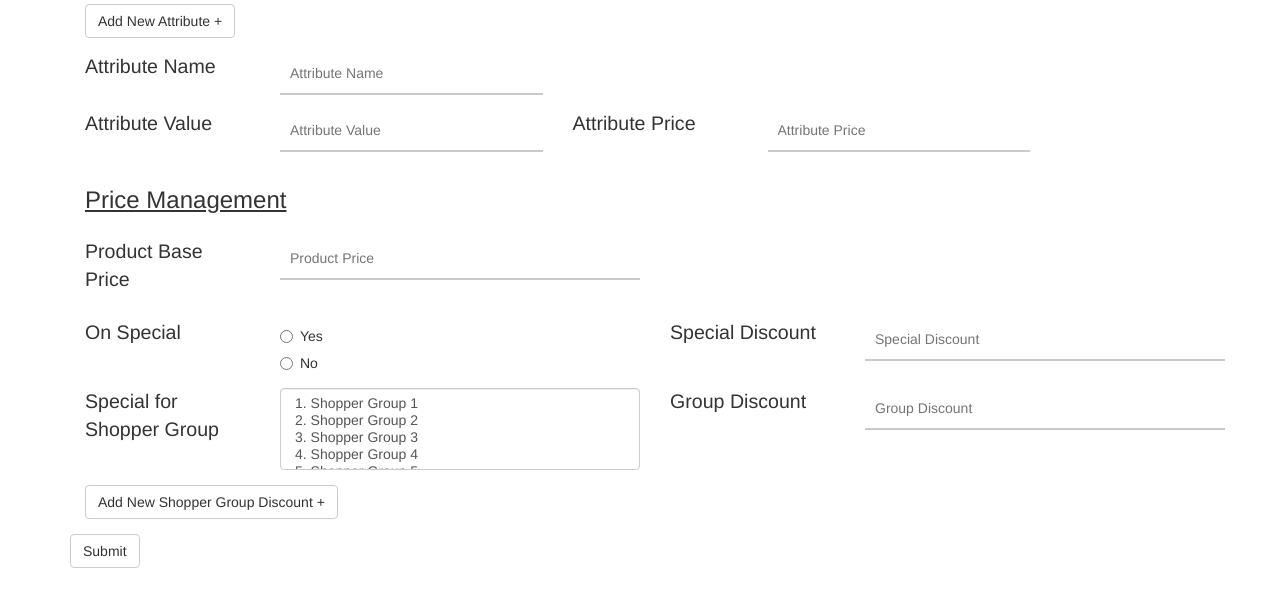
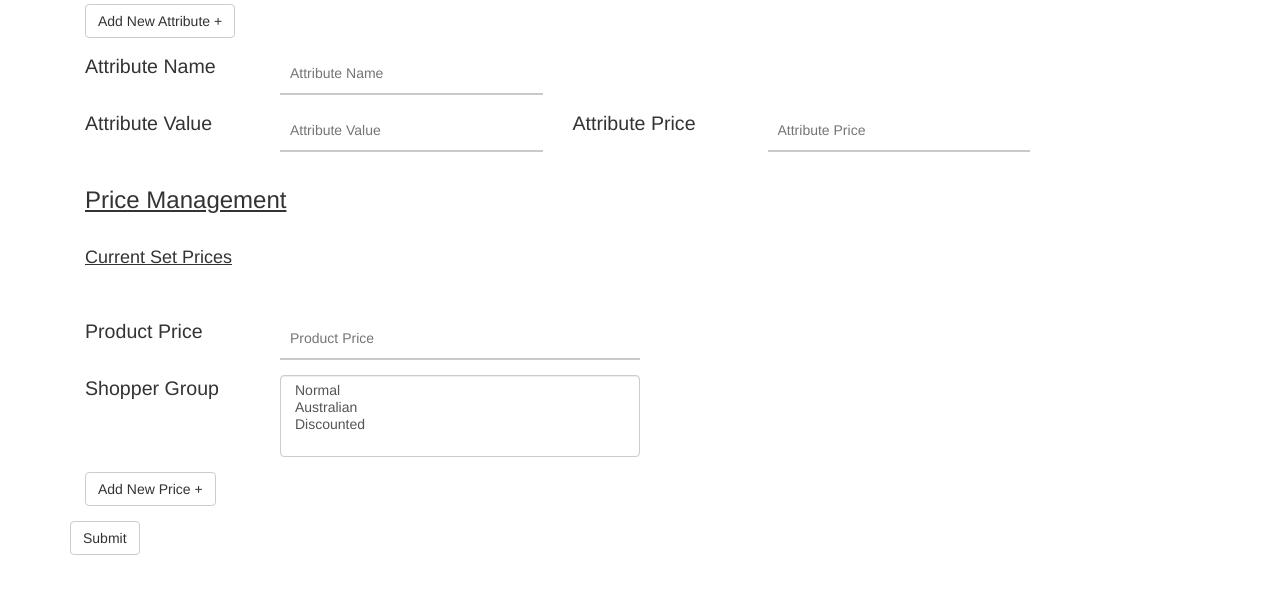
Before and after one commit to andrewrd/catomanage, a PHP site: page /pages/addprod.php in a window 1280 px wide. Shown: the part 1320-1918 px from the top of the page. After the commit the page ends 1875 px from the top, so only its background shows below. Run offline with PHP 8.4, Linux system fonts and the light colour scheme; data comes from the database, SQL or seed files in the repository; some libraries are stand-ins or nearby versions.

Commit message:
finalised addprod.php

```diff
--- a/controller/controller.php
+++ b/controller/controller.php
@@ -122,8 +122,7 @@ function add_prod($dbo){
     $prod_id = submit_product($dbo);
     submit_product_category($dbo, $prod_id);
     submit_product_attributes($dbo, $prod_id);
-
-    //test code for checking what categories have been selected
+    insert_product_prices($dbo, $prod_id);
 
     /* need a function that unsets all the post variables to prevent accidental
     resubmission - this is an example of that */
@@ -131,7 +130,8 @@ function add_prod($dbo){
     unset($_POST['cat']);
 
     //echos out a link for testing purposes only DO NOT LEAVE THIS IN
-    echo "<p><a href='addprod.php'>Add another product</a></p>";
+    echo "<p>Product successfully added to the system.</p>";
+    echo "<p><p><a href='addprod.php'>Add another product</a></p></p>";
   }
   else {
     //if info hasnt been added, show the form to add new info
@@ -176,7 +176,6 @@ function submit_product_category($dbo, $prod_id) {
   //function to submit product-category relationship
   $cats = $_POST['cat'];
   foreach($cats as $cat){
-    echo $cat;
     $stmt = $dbo->prepare("INSERT INTO cgprrel(cgpr_cat_id, cgpr_prod_id) VALUES(:cat_id, :prod_id)");
     $stmt->bindParam(':cat_id', $cat);
     $stmt->bindParam(':prod_id', $prod_id);
@@ -249,4 +248,36 @@ function get_all_categories($dbo){
   $stmt = null;
 }
 
+function get_all_shopper_groups($dbo){
+  /*function returns all the shopper groups in a list format,
+   so the user can select from any of them*/
+  $stmt = $dbo->prepare("SELECT shopgrp_name, shopgrp_id FROM shoppergroup");
+
+  try_or_die($stmt);
+
+  //for each row found, output in the following format
+  while($row = $stmt->fetch()) { ?>
+		<option value="<?php echo $row[1]?>"><?php echo $row[0]; ?></option>
+	<?php	}
+}
+
+function insert_product_prices($dbo, $prod_id){
+  //function that inserts the product prices for the different shopper groups
+
+  $array = json_decode($_POST['prod_prices']);
+  //passed a json array
+
+  $insertStatement = $dbo->prepare("INSERT INTO prodprices(prpr_prod_id, prpr_shopgrp, prpr_price) VALUES(:prod_id, :shopgrp, :price)");
+  //statement prepared
+
+  for($i = 0; $i < sizeOf($array); $i++){
+    //for each shopper group, price is inserted
+    $insertStatement->bindParam(':prod_id', $prod_id);
+    $insertStatement->bindParam(':shopgrp', $array[$i]->Group);
+    $insertStatement->bindParam(':price', $array[$i]->Price);
+
+    try_or_die($insertStatement);
+  }
+}
+
 ?>
--- a/js/addprod.js
+++ b/js/addprod.js
@@ -1,4 +1,5 @@
 var json = {};
+var pricesArray= [];
 
 document.getElementById('btn-addNewAttr').onclick = function(){
   //get the name of the new attribute
@@ -75,9 +76,35 @@ function addValue(clickedVal) {
   //this function should add the current values to the required object property array
   var attr_val = document.getElementById('form-input-attributeValue').value;
   var attr_price = document.getElementById('form-input-attributePrice').value;
-  var obj = {"Value":attr_val, "Price":attr_price}
+  var obj = {"Value":attr_val, "Price":attr_price};
 
   json[clickedVal].push(obj);
 
   outputAttrs(json);
 }
+
+document.getElementById('btn-addNewShopGrpDisc').onclick = function(){
+  var price = document.getElementById('form-input-productPrice').value;
+  var group = document.getElementById('form-input-specialShopGroup').value;
+
+  var obj = {"Price":price, "Group":group};
+
+  pricesArray.push(obj);
+
+  outputArray(pricesArray);
+
+  document.getElementById("prod_prices").value = JSON.stringify(pricesArray);
+}
+
+function outputArray(array){
+  var output = document.getElementById('price-output');
+  while (output.firstChild) {
+    output.removeChild(output.firstChild);
+  }
+  for (var i = 0; i < array.length; i++){
+    var html = document.createElement('li');
+    html.innerHTML = "Price: " + array[i].Price + ", Group: " + array[i].Group;
+    output.appendChild(html);
+  }
+
+}
--- a/layouts/addprodform.php
+++ b/layouts/addprodform.php
@@ -188,68 +188,46 @@
                     <h3 class="subHeader">Price Management</h3>
                 </div>
             </div>
+            <div class="form-group">
+                <div class="col-xs-12 col-sm-12 col-md-12 col-lg-12">
+                    <h4 class="subHeader">Current Set Prices</h4>
+                </div>
+            </div>
+            <!--Current Set attributes ends here-->
+            <div class="form-group">
+                <div class="col-xs-12 col-sm-12 col-md-13 col-lg-12">
+                    <ul id="price-output">
+
+                    </ul>
+                </div>
+            </div>
+            <input type="hidden" name="prod_prices" class="text-input-underline" id="prod_prices">
             <!--Product Base Price Label and Input-->
             <div class="form-group">
                 <div class="hidden-xs col-sm-3 col-md-3 col-lg-2">
-                    <p class="labelText">Product Base Price</p>
+                    <p class="labelText">Product Price</p>
                 </div>
                 <div class="col-xs-12 col-sm-9  col-md-3 col-lg-4">
-                    <input type="text" class="text-input-underline" placeholder="Product Price" id="form-input-productPrice">
-                </div>
-            </div>
-            <!--On Special Label and Input-->
-            <div class="form-group row">
-                <div class="hidden-xs col-sm-3 col-md-3 col-lg-2">
-                    <p class="labelText">On Special</p>
-                </div>
-                <div class="col-xs-12 col-sm-3  col-md-3 col-lg-4">
-                    <div class="radio">
-                        <label>
-                            <input type="radio" name="optradio" id="form-input-onSpecial-yes">Yes
-                        </label>
-                    </div>
-                    <div class="radio">
-                        <label>
-                            <input type="radio" name="optradio" id="form-input-dispProd-no">No
-                        </label>
-                    </div>
-                </div>
-                <!--Special Discount Label and input-->
-                <div class="hidden-xs col-sm-3 col-md-3 col-lg-2">
-                    <p class="labelText">Special Discount</p>
-                </div>
-                <div class="col-xs-12 col-sm-9  col-md-3 col-lg-4">
-                    <input type="text" class="text-input-underline" placeholder="Special Discount" id="form-input-specialDiscount">
+                    <input type="text" name="prpr_name" class="text-input-underline" placeholder="Product Price" id="form-input-productPrice">
                 </div>
             </div>
             <!--Shopper Group Special -->
             <div class="form-group row">
                 <!--Special for shopper group label-->
                 <div class="hidden-xs col-sm-3 col-md-3 col-lg-2">
-                    <p class="labelText">Special for Shopper Group</p>
+                    <p class="labelText">Shopper Group</p>
                 </div>
                 <!--Shopper group selection-->
                 <div class="col-xs-12 col-sm-3 col-md-3  col-lg-4">
                     <select multiple class="form-control" id="form-input-specialShopGroup">
-                        <option>1. Shopper Group 1</option>
-                        <option>2. Shopper Group 2</option>
-                        <option>3. Shopper Group 3</option>
-                        <option>4. Shopper Group 4</option>
-                        <option>5. Shopper Group 5</option>
+                        <?php get_all_shopper_groups($dbo); ?>
                     </select>
-                </div>
-                <!--Group Discount Label and Input-->
-                <div class="hidden-xs col-sm-3 col-md-3 col-lg-2">
-                    <p class="labelText">Group Discount</p>
-                </div>
-                <div class="col-xs-12 col-sm-9  col-md-3 col-lg-4">
-                    <input type="text" class="text-input-underline" placeholder="Group Discount" id="form-input-groupDiscount">
                 </div>
             </div>
             <!--Add new shopper group discount button-->
             <div class="form-group row">
                 <div class="col-xs-3 col-sm-2 col-md-2 col-lg-12 ">
-                    <input type="submit" value="Add New Shopper Group Discount +" id="btn-addNewShopGrpDisc" class="btn btn-default" />
+                    <button type="button" value="Add New Shopper Group Discount +" id="btn-addNewShopGrpDisc" class="btn btn-default">Add New Price +</button>
                 </div>
             </div>
             <!--Form Submit button-->
```
